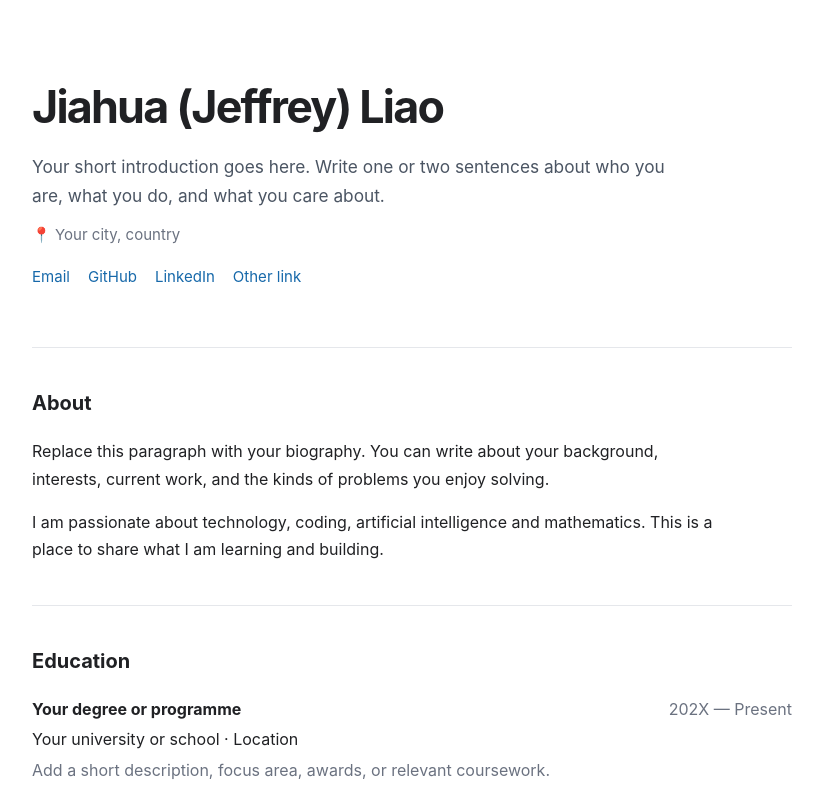
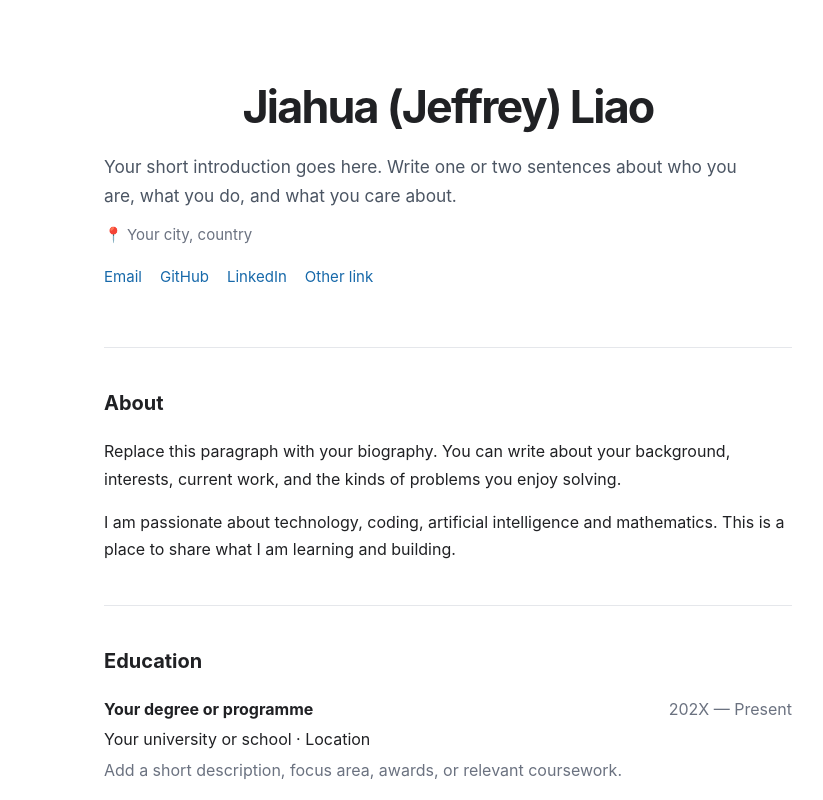
Before and after one commit to messi666-eng/messi666-eng.github.io, a plain HTML site: page index.html in a window 1280 px wide. Shown: the top 800 px of the page, without its empty margins (228-1051 px from the left). Drawn offline with Linux system fonts and the light colour scheme.

Commit message:
Adjust profile page alignment\n\nCo-authored-by: Copilot <223556219+Copilot@users.noreply.github.com>

```diff
--- a/style.css
+++ b/style.css
@@ -17,7 +17,11 @@ body {
 }
 a { color: var(--link); text-decoration: none; }
 a:hover { text-decoration: underline; }
-.container { width: min(var(--width), calc(100% - 40px)); margin: 0 auto; }
+.container {
+  width: min(var(--width), calc(100% - 40px));
+  margin: 0 auto;
+  padding-left: 72px;
+}
 .site-header { padding: 82px 0 58px; }
 h1 {
   margin: 0 0 18px;
@@ -25,6 +29,7 @@ h1 {
   line-height: 1.15;
   letter-spacing: -.04em;
   font-weight: 650;
+  text-align: center;
 }
 .lead { max-width: 650px; margin: 0 0 12px; color: #4b5563; font-size: 1.08rem; }
 .location, .links { margin: 0; color: var(--muted); font-size: .94rem; }
@@ -52,7 +57,10 @@ footer {
   font-size: .82rem;
 }
 @media (max-width: 560px) {
-  .container { width: min(100% - 32px, var(--width)); }
+  .container {
+    width: min(100% - 32px, var(--width));
+    padding-left: 0;
+  }
   .site-header { padding-top: 52px; }
   .entry-heading, footer { display: block; }
   .entry-heading span { display: block; margin-top: 3px; }
```
